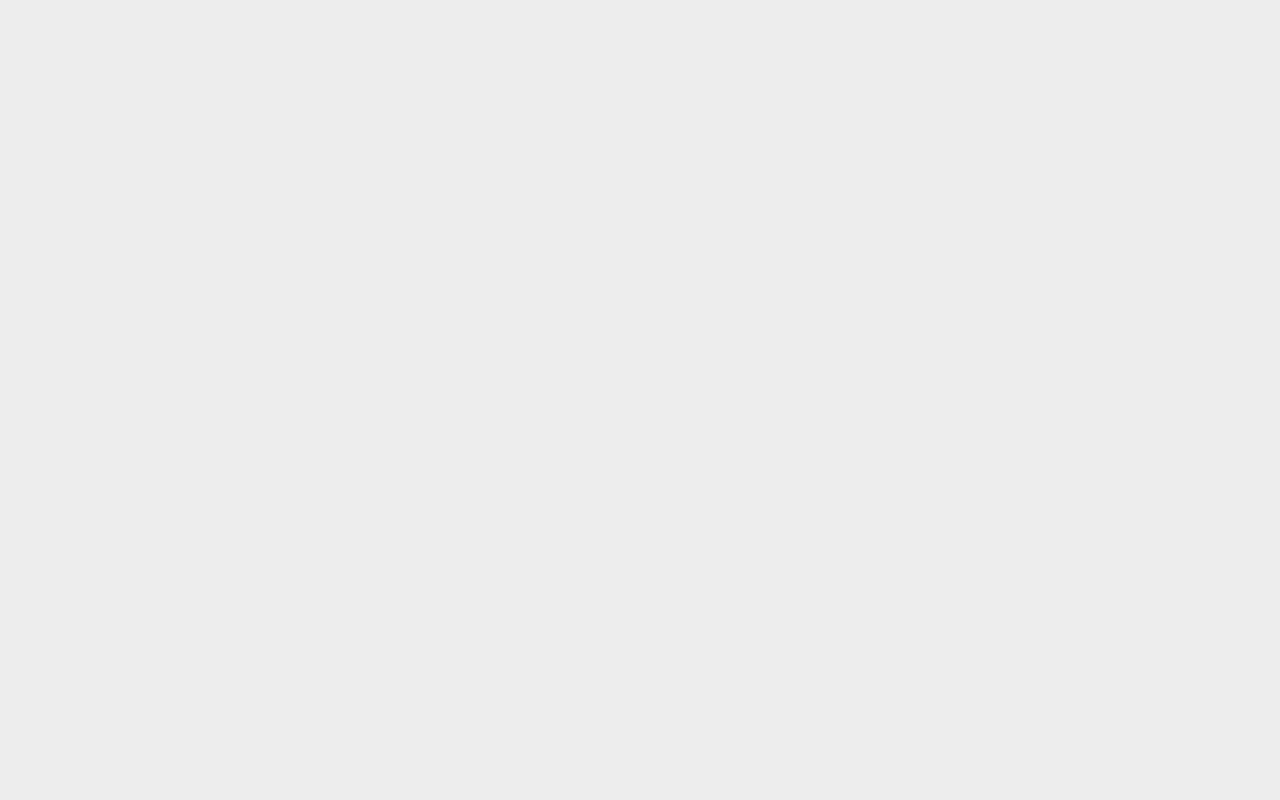
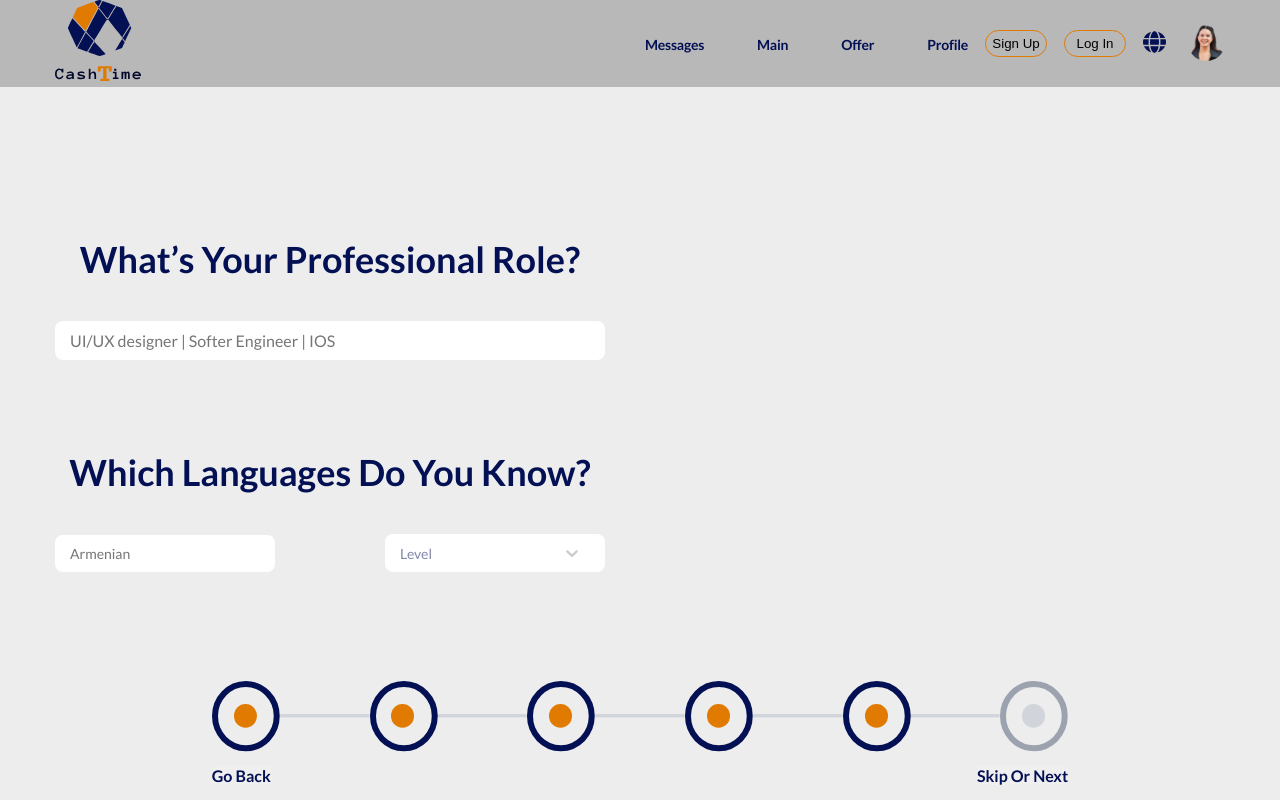
Before and after one commit to GevorgKartshikyan/CashTime-Front, a React (Create React App) app: page /create-cv in a window 1280 px wide. Before the commit this address had no page. Built offline with nearby package versions, Linux system fonts and the light colour scheme.

Commit message:
create-cv

```diff
--- a/src/App.js
+++ b/src/App.js
@@ -8,6 +8,7 @@ import VerifyEmail from './pages/Verify-email';
 import Verified from './pages/Verified';
 import ConnectCard from './pages/Connect-card';
 import History from './pages/History';
+import CreateCV from './pages/Create-CV';
 
 function App() {
   return (
@@ -23,6 +24,7 @@ function App() {
         <Route path="/sign-up" element={<SignUp />} />
         <Route path="/connect-card" element={<ConnectCard />} />
         <Route path="/create-job" element={<CreateJob />} />
+        <Route path="/create-cv" element={<CreateCV />} />
       </Routes>
     </BrowserRouter>
   );
--- a/src/assets/styles/base/_tools.scss
+++ b/src/assets/styles/base/_tools.scss
@@ -45,7 +45,9 @@ button {
 }
 
 
-
+input:focus {
+  outline: none;
+}
 
 
 input::-webkit-outer-spin-button,
--- /dev/null
+++ b/src/assets/styles/components/_create-cv-first.scss
@@ -0,0 +1,62 @@
+.create-cv-first {
+  width: 100%;
+  position: relative;
+  display: flex;
+  flex-direction: row;
+  justify-content: flex-start;
+  &__row {
+    width: 550px;
+    position: relative;
+    display: flex;
+    flex-direction: column;
+    align-items: center;
+    margin-top: 150px;
+  }
+  &__title {
+    color: #031054;
+    font-family: 'Lato', sans-serif;
+    font-size: 36px;
+    font-style: normal;
+    font-weight: 800;
+    line-height: normal;
+  }
+  &__block {
+    width: 100%;
+    position: relative;
+    display: flex;
+    flex-direction: row;
+    justify-content: space-between;
+    align-items: center;
+    margin-top: 40px;
+  }
+  &__input1 {
+    width: 100%;
+    margin-top: 40px;
+    border-radius: 8px;
+    border: none;
+    color: rgba(0, 0, 0, 0.50);
+    font-family: 'Lato', sans-serif;
+    font-size: 16px;
+    font-style: normal;
+    font-weight: 400;
+    line-height: normal;
+    padding: 10px 15px;
+    margin-bottom: 90px;
+  }
+  &__select1 {
+    width: 220px;
+    position: relative;
+  }
+  &__input2 {
+    width: 220px;
+    padding: 10px 15px;
+    color: rgba(0, 0, 0, 0.50);
+    font-family: 'Lato', sans-serif;
+    font-size: 14px;
+    font-style: normal;
+    font-weight: 400;
+    line-height: normal;
+    border: none;
+    border-radius: 8px;
+  }
+}
--- a/src/assets/styles/index.scss
+++ b/src/assets/styles/index.scss
@@ -19,6 +19,8 @@
 @import "components/create-sixth";
 @import "components/worker-offer";
 
+@import "components/create-cv-first";
+
 @import "layouts/header";
 @import "layouts/footer";
 @import "layouts/job-hiring";
@@ -31,6 +33,7 @@
 @import "pages/sign-up";
 @import "pages/write_review";
 @import "pages/connect-card";
+@import "pages/create-cv";
 
 
 @import "media/media";
--- /dev/null
+++ b/src/assets/styles/pages/_create-cv.scss
@@ -0,0 +1,9 @@
+.create-cv {
+  width: 100%;
+  &__row {
+    width: 100%;
+    display: flex;
+    flex-direction: column;
+    align-items: center;
+  }
+}
--- /dev/null
+++ b/src/components/CreateCVFirst.js
@@ -0,0 +1,72 @@
+import React from 'react';
+import Select from 'react-select';
+
+function CreateCvFirst() {
+  const options = [
+    { value: 'chocolate', label: 'Chocolate' },
+    { value: 'strawberry', label: 'Strawberry' },
+    { value: 'vanilla', label: 'Vanilla' },
+  ];
+
+  const customStyles = {
+    control: (provided, state) => ({
+      ...provided,
+      fontFamily: 'Lato,sans-serif',
+      paddingLeft: 5,
+      paddingRight: 15,
+      color: 'rgba(3, 16, 84, 0.50)',
+      width: 220,
+      height: 37,
+      border: state.isFocused ? 0 : 0,
+      borderRadius: 8,
+      background: '#FFF',
+      outline: 'none',
+      boxShadow: 'none',
+      cursor: 'pointer',
+      '&:focus': {
+        borderColor: 'rgba(3, 16, 84, 0.90)',
+        boxShadow: 'none',
+      },
+    }),
+    option: (provided, state) => ({
+      ...provided,
+      color: state.isSelected ? '#FFF' : '#333',
+      background: state.isSelected ? 'rgba(3, 16, 84, 0.50)' : null,
+      cursor: 'pointer',
+    }),
+    placeholder: (defaultStyles) => ({
+      ...defaultStyles,
+      color: 'rgba(3, 16, 84, 0.50)',
+      fontSize: 14,
+    }),
+  };
+
+  return (
+    <div className="create-cv-first">
+      <div className="create-cv-first__row">
+        <h3 className="create-cv-first__title">
+          What’s Your Professional Role?
+        </h3>
+        <input type="text" className="create-cv-first__input1" placeholder="UI/UX designer | Softer Engineer | IOS" />
+        <h3 className="create-cv-first__title">
+          Which Languages Do You Know?
+        </h3>
+        <div className="create-cv-first__block">
+          <input type="text" className="create-cv-first__input2" placeholder="Armenian" />
+          <div className="create-cv-first__select1">
+            <Select
+              options={options}
+              placeholder="Level"
+              styles={customStyles}
+              components={{
+                IndicatorSeparator: () => null,
+              }}
+            />
+          </div>
+        </div>
+      </div>
+    </div>
+  );
+}
+
+export default CreateCvFirst;
--- /dev/null
+++ b/src/pages/Create-CV.js
@@ -0,0 +1,50 @@
+import React, { useState } from 'react';
+import Header from '../layouts/Header';
+import CreateCvFirst from '../components/CreateCVFirst';
+import StepIndicator from '../layouts/StepIndicator';
+
+function CreateCv() {
+  const [count, setCount] = useState(6);
+
+  const handleNext = (operator) => {
+    if (operator === '+') {
+      setCount((prevState) => {
+        const newCount = prevState + 1;
+        return newCount;
+      });
+    } else if (operator === '-' && count !== 1) {
+      setCount((prevState) => {
+        const newCount = prevState - 1;
+        return newCount;
+      });
+    }
+  };
+
+  return (
+    <>
+      <Header />
+      <div className="create-cv">
+        <div className="container">
+          <div className="create-cv__row">
+            <CreateCvFirst />
+            {count < 7 ? (
+              <div className="button-row">
+                <StepIndicator step={count} />
+                <div className="job__buttons">
+                  <button type="button" className="job__btn" onClick={() => handleNext('-')}>
+                    Go Back
+                  </button>
+                  <button type="button" className="job__btn" onClick={() => handleNext('+')}>
+                    Skip Or Next
+                  </button>
+                </div>
+              </div>
+            ) : null}
+          </div>
+        </div>
+      </div>
+    </>
+  );
+}
+
+export default CreateCv;
```
